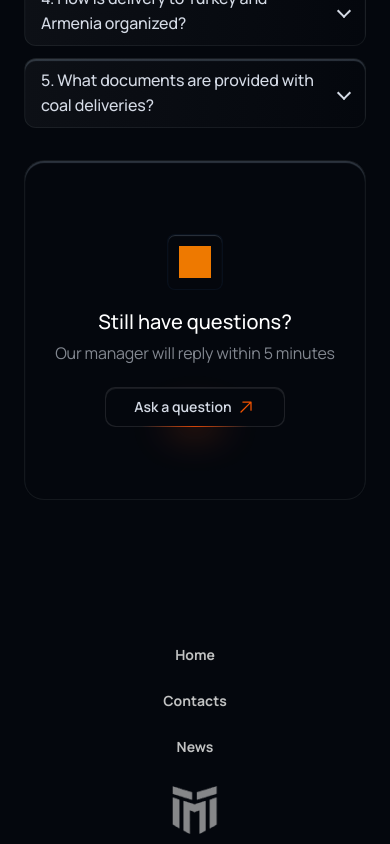
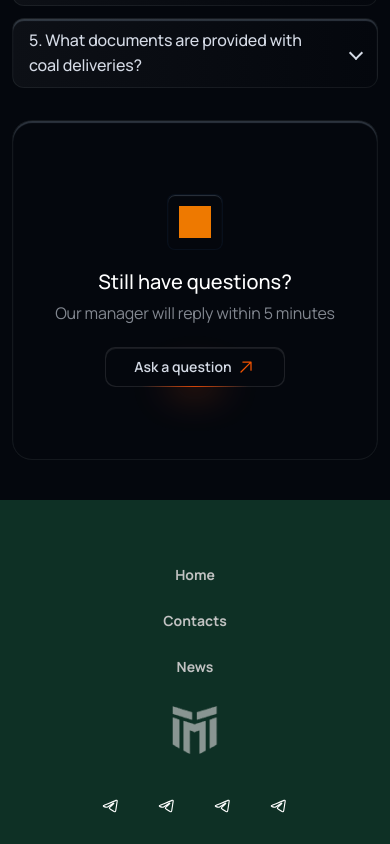
Before and after one commit to dmitriylmao/impexcoal, a Next.js app: page /en/contacts in a window 390 px wide. Shown: the part 1848-2692 px from the top of the page. Built offline with nearby package versions, Linux system fonts and the light colour scheme; grey boxes are pictures that could not be loaded.

Commit message:
fix paddings in all components

```diff
--- a/src/app/[lang]/contacts/page.module.css
+++ b/src/app/[lang]/contacts/page.module.css
@@ -1,13 +1,13 @@
 .page {
   width: 100%;
-  padding: 80px 0 0;
+  padding: 40px 0 0;
   background-color: #04070d;
 }
 
 .topSection {
   width: 100%;
   max-width: 1200px;
-  margin: 0 auto;
+  margin: 0 auto 80px;
   padding: 0 24px;
 }
 
@@ -251,6 +251,10 @@
 
 
 @media (max-width: 800px) {
+  .topSection {
+    margin: 0 auto 40px;
+    padding: 0 12px;
+  }
 
   .contactsGrid {
     grid-template-columns: 1fr;
--- a/src/app/[lang]/news/[slug]/page.module.css
+++ b/src/app/[lang]/news/[slug]/page.module.css
@@ -182,6 +182,7 @@
 @media (max-width: 800px) {
   .wrapper {
     margin: 40px auto;
+    padding: 0 12px;
     gap: 20px;
   }
 
--- a/src/components/SiteFooter.module.css
+++ b/src/components/SiteFooter.module.css
@@ -1,5 +1,6 @@
 .root {
   background-color: #04070d;
+  background-color: rgb(14, 48, 37);
 }
 
 .inner {
--- a/src/components/news/NewsListClient.module.css
+++ b/src/components/news/NewsListClient.module.css
@@ -1,12 +1,12 @@
 .wrapper {
   width: 100%;
   max-width: 1200px;
-  margin: 80px auto;
+  margin: 40px auto 80px;
   display: flex;
   flex-direction: column;
   justify-content: center;
   align-items: center;
-  gap: 54px;
+  gap: 40px;
   padding: 0 24px;
 }
 
@@ -372,7 +372,7 @@
   .wrapper {
     margin: 40px auto;
     display: flex;
-    padding: 0 24px;
+    padding: 0 12px;
     gap:24px;
   }
 
--- a/src/components/sections/home/ContactSection.module.css
+++ b/src/components/sections/home/ContactSection.module.css
@@ -1,7 +1,7 @@
 .root {
   position: relative;
   width: 100%;
-  padding: 100px 0 100px;
+  padding: 80px 0 80px;
   background-color: #04070d;
   overflow: hidden;
 }
@@ -365,8 +365,10 @@
 
 
 @media (max-width: 800px) {
+
   .inner{
     gap:20px;
+    padding: 0 12px;
   }
 
   .root {
--- a/src/components/sections/home/DeckSection.module.css
+++ b/src/components/sections/home/DeckSection.module.css
@@ -1,6 +1,6 @@
 .root {
   width: 100%;
-  padding: 80px 0 80px;
+  padding: 40px 0 40px;
   background-color: #04070d;
 }
 
@@ -266,8 +266,9 @@
 }
 
 @media (max-width: 800px) {
+
   .inner {
-    padding: 0 24px;
+    padding: 0 12px;
   }
 
   .desktopDeck {
--- a/src/components/sections/home/DifferencesSection.module.css
+++ b/src/components/sections/home/DifferencesSection.module.css
@@ -1,6 +1,6 @@
 .root {
   width: 100%;
-  padding: 40px 0 40px;
+  padding: 40px 0 80px;
   background-color: #10131c;
 }
 
@@ -144,8 +144,13 @@
 
 @media (max-width: 800px) {
 
+  .root{
+    padding: 40px 0 40px;
+  }
+
   .inner{
     gap:30px;
+    padding: 0 12px;
   }
 
   .title{
--- a/src/components/sections/home/FaqSection.module.css
+++ b/src/components/sections/home/FaqSection.module.css
@@ -1,6 +1,6 @@
 .root {
   width: 100%;
-  padding: 80px 0 80px;
+  padding: 40px 0 80px;
   background-color: #04070d;
 }
 
@@ -350,8 +350,13 @@
 }
 
 @media (max-width: 800px) {
+  .root {
+    padding: 40px 0 40px;
+  }
+
   .inner{
     gap:30px;
+    padding: 0 12px;
   }
 
   .title{
--- a/src/components/sections/home/ProductionCycleSection.module.css
+++ b/src/components/sections/home/ProductionCycleSection.module.css
@@ -88,9 +88,12 @@
 }
 
 @media (max-width: 800px) {
-
+  .root{
+    padding: 0px 0 40px;
+  }
   .inner{
     gap:30px;
+    padding: 0 12px;
   }
 
   .title{
--- a/src/components/sections/home/ProductsCatalogSection.module.css
+++ b/src/components/sections/home/ProductsCatalogSection.module.css
@@ -1,6 +1,6 @@
 .root {
   width: 100%;
-  padding: 80px 0 80px;
+  padding: 40px 0 80px;
   background-color: #04070d;
 }
 
@@ -487,9 +487,13 @@
 }
 
 @media (max-width: 800px) {
+  .root {
+    padding: 40px 0 40px;
+  }
 
   .inner{
     gap:30px;
+    padding: 0 12px;
   }
 
   .title{
--- a/src/components/sections/home/SegmentsSection.module.css
+++ b/src/components/sections/home/SegmentsSection.module.css
@@ -1,6 +1,6 @@
 .root {
   width: 100%;
-  padding: 80px 0 0;
+  padding: 40px 0 0;
   background-color: #04070d;
 }
 
@@ -293,6 +293,7 @@
 @media (max-width: 800px) {
   .inner{
     gap:30px;
+    padding: 0 12px;
   }
 
   .title{
--- a/src/components/sections/home/WhyChooseSection.module.css
+++ b/src/components/sections/home/WhyChooseSection.module.css
@@ -133,6 +133,7 @@
   }
   .inner{
     gap:30px;
+    padding: 0 12px;
   }
   .cardText{
     padding: 20px;
```
